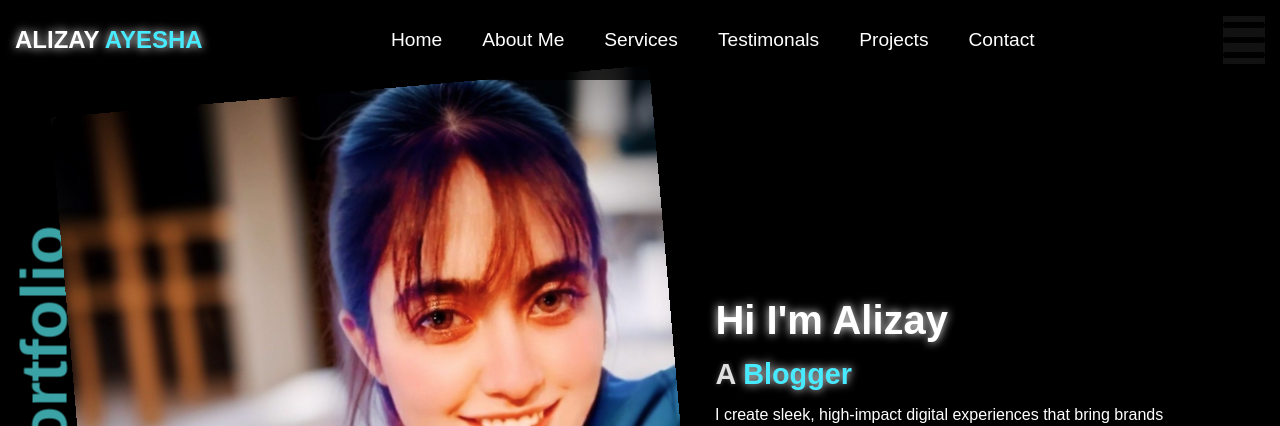
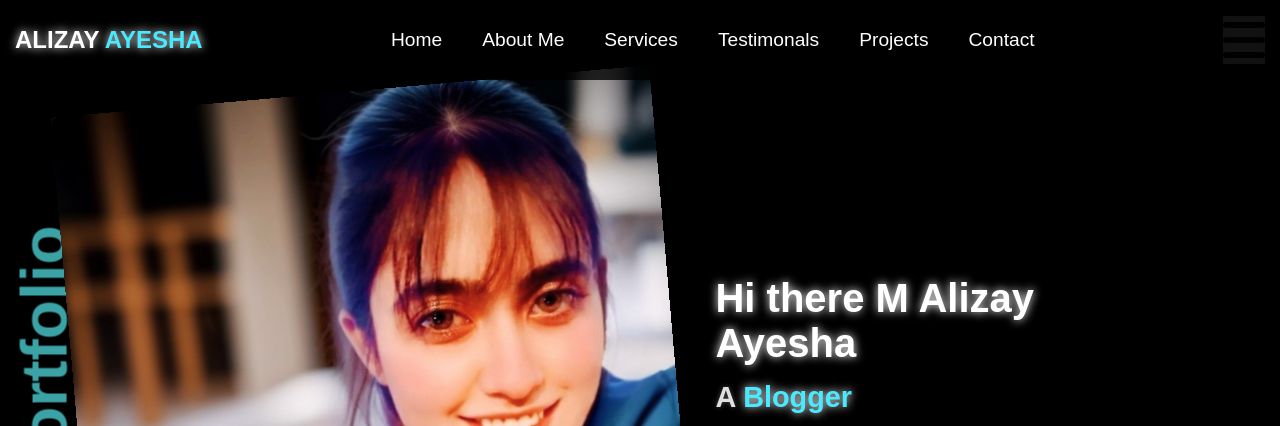
Before and after one commit to AlizayAyesha/Portfolio, a website: page index.html in a window 1280 px wide. Shown: the top 426 px of the page. Drawn offline with nearby package versions, Linux system fonts and the light colour scheme.

Commit message:
Update the heading (#32)
Update the heading

```diff
--- a/index.html
+++ b/index.html
@@ -59,7 +59,7 @@
                 <img src="0.jpg" alt="Profile picture of Alizay" >
             </div>
             <div class="content">
-                <h1 data-aos="fade-right" data-aos-duration="1500" data-aos-delay="600">Hi I'm <span>Alizay</span></h1>
+                <h1 data-aos="fade-right" data-aos-duration="1500" data-aos-delay="600">Hi there M <span>Alizay Ayesha</span></h1>
                 <div class="typewriter" data-aos="fade-left" data-aos-duration="1500" data-aos-delay="800">
                      A <span class="typewriter-text"></span>
                 </div>
```
